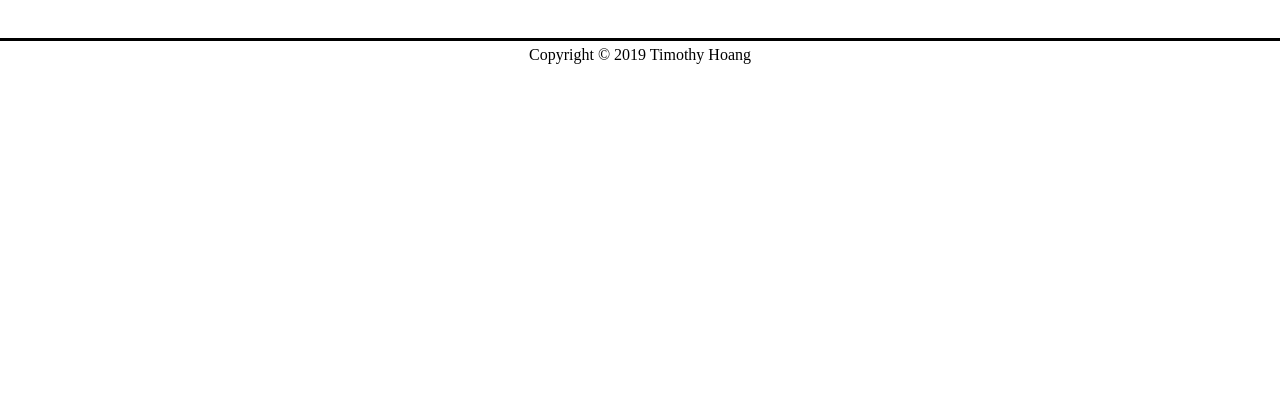
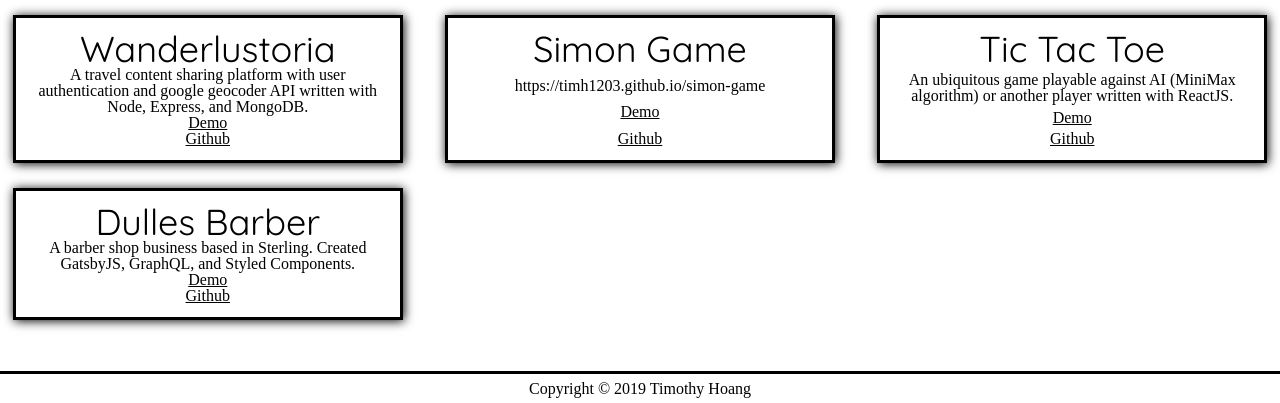
Before and after one commit to timh1203/thdev2, a Gatsby site: page / in a window 1280 px wide. Shown: the part 2823-3226 px from the top of the page. Before the commit the page ends 2892 px from the top, so only its background shows below. Built offline with nearby package versions, Linux system fonts and the light colour scheme; Gatsby itself is replaced by a stand-in of ours; a web font is replaced by a local one.

Commit message:
Add basic render of portfolio component

```diff
--- a/src/assets/index.js
+++ b/src/assets/index.js
@@ -190,3 +190,30 @@ export const chartOptions = {
     }]
   }
 }
+
+export const projectsData = [
+  {
+    "name": "Wanderlustoria",
+    "demo": "https://wanderlustoria.herokuapp.com/",
+    "github": "https://github.com/timh1203/wanderlustoria",
+    "desc": "A travel content sharing platform with user authentication and google geocoder API written with Node, Express, and MongoDB."
+  },
+  {
+    "name": "Simon Game",
+    "demo": "https://timh1203.github.io/simon-game",
+    "github": "https://github.com/timh1203/simon-game",
+    "desc": "https://timh1203.github.io/simon-game"
+  },
+  {
+    "name": "Tic Tac Toe",
+    "demo": "https://timh1203.github.io/tictactoe-game",
+    "github": "https://github.com/timh1203/tictactoe-game",
+    "desc": "An ubiquitous game playable against AI (MiniMax algorithm) or another player written with ReactJS."
+  },
+  {
+    "name": "Dulles Barber",
+    "demo": "http://dullesbarber.com/",
+    "github": "https://github.com/timh1203/dullesBarber",
+    "desc": "A barber shop business based in Sterling. Created GatsbyJS, GraphQL, and Styled Components."
+  },
+]
--- a/src/components/portfolio.js
+++ b/src/components/portfolio.js
@@ -1,16 +1,53 @@
 import React from 'react'
 import styled from 'styled-components'
+import { projectsData } from '../assets'
 
 const Portfolio = (props) => (
   <section id="portfolio">
-    <H1><i class="fa fa-folder-open-o" aria-hidden="true"></i> Portfolio</H1>
+    <H1>Portfolio</H1>
     <Hr id="divider" />
+    <Div1>
+      {projectsData.map((project, key) => {
+        return (
+          <Div2 key={key}>
+            <H1>{project.name}</H1>
+            <P1>{project.desc}</P1>
+            <A1 href={project.demo}>
+              <P1>Demo</P1>
+            </A1>
+            <A1 href={project.github}>
+              <P1>Github</P1>
+            </A1>
+          </Div2>
+        )
+      })}
+    </Div1>
   </section>
 )
 
 const H1 = styled.h1`
 `
+const P1 = styled.p`
+`
+const A1 = styled.a`
+`
 const Hr = styled.hr`
+`
+const Div1 = styled.div`
+  display: flex;
+  flex-wrap: wrap;
+  justify-content: space-between;
+`
+const Div2 = styled.div`
+  border: 3px solid black;
+  box-shadow: 1px 1px 10px black;
+  width: 28%;
+  margin: 1%;
+  padding: 1%;
+
+  display: flex;
+  flex-direction: column;
+  justify-content: space-between;
 `
 
 export default Portfolio
```
Also changed, not shown: src/pages/index.js (indentation only).
